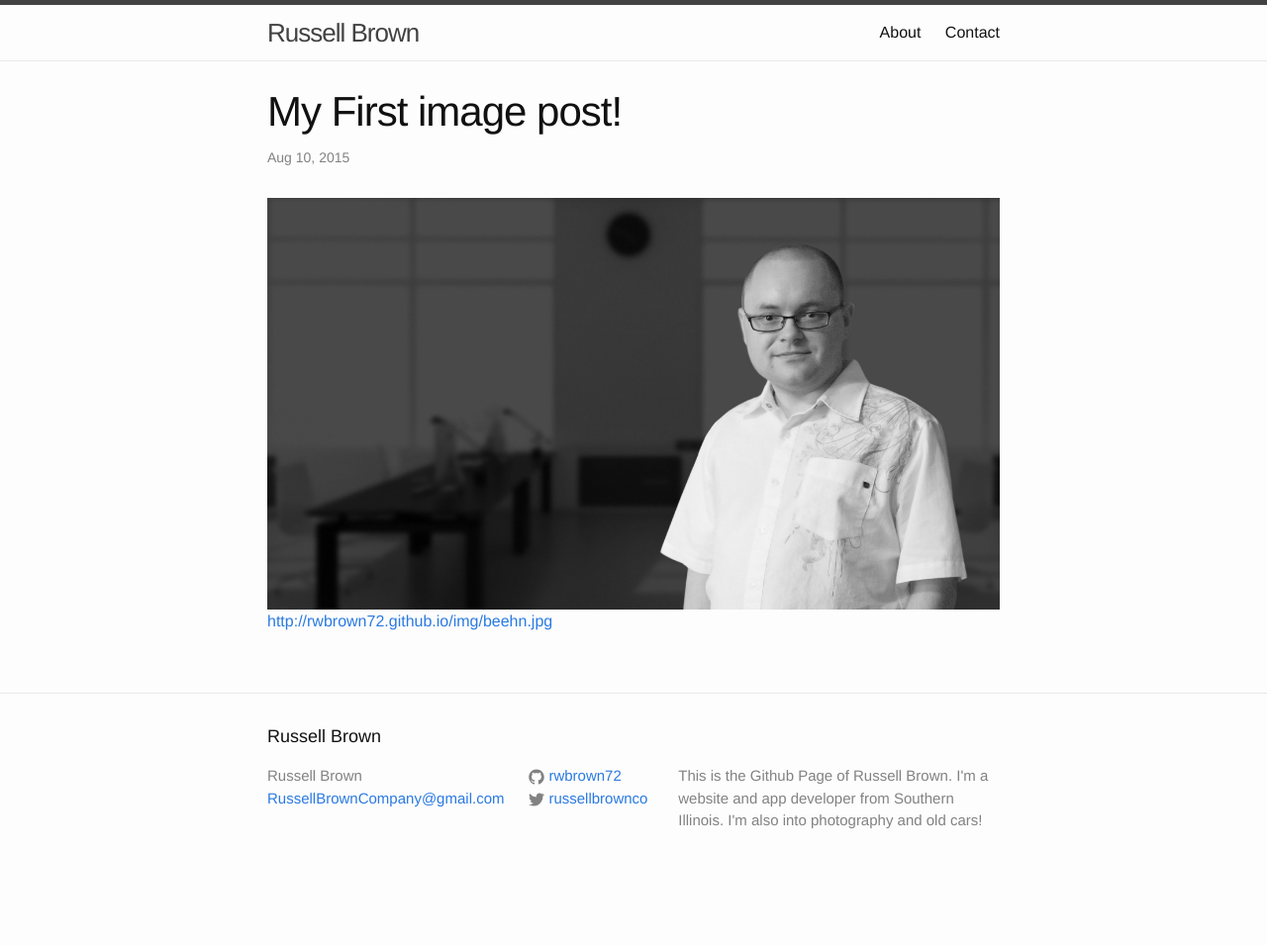
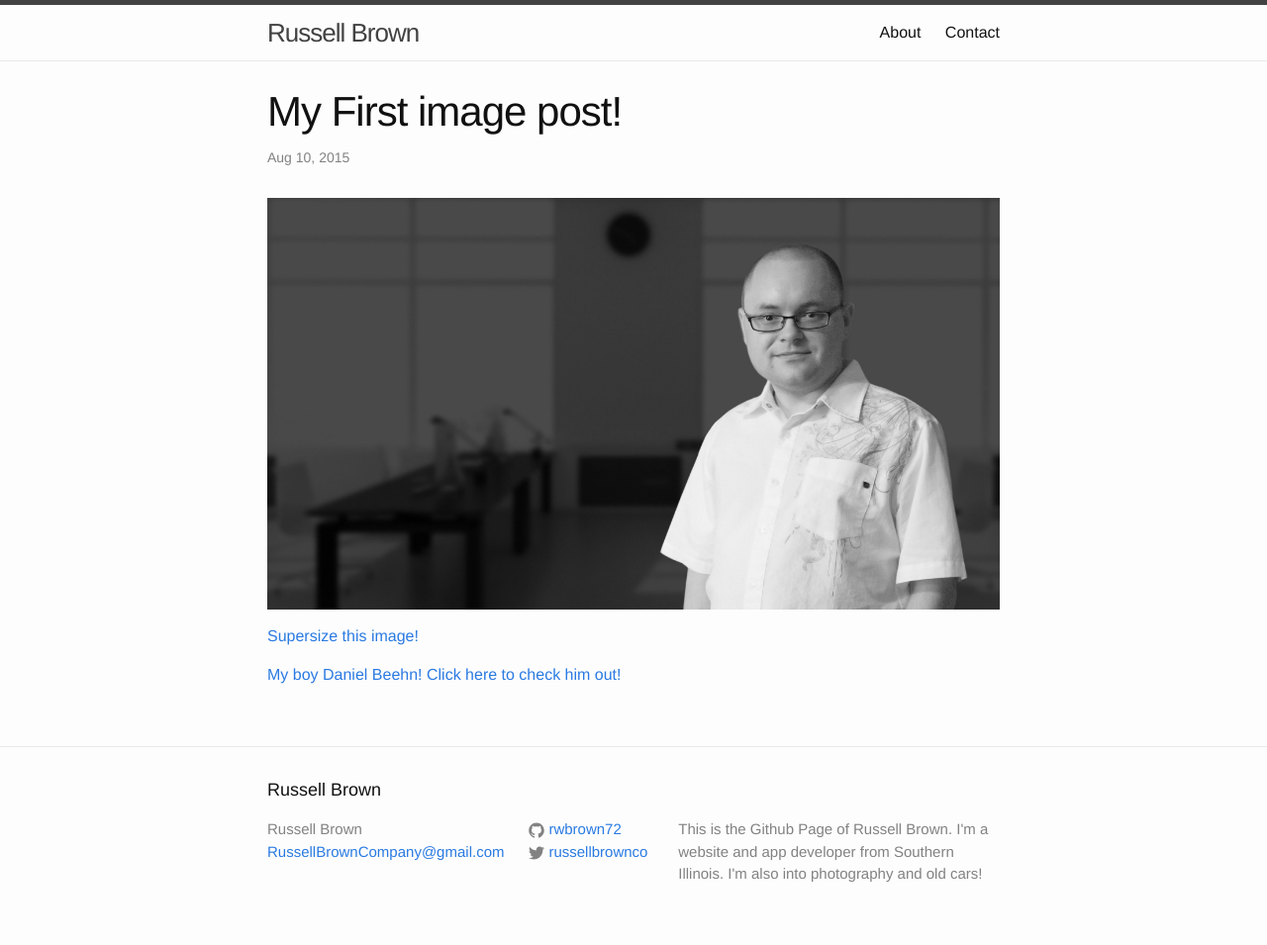
Before and after one commit to rwbrown72/rwbrown72.github.io, a Jekyll site: the page built from _posts/2015-08-10-image.md, in a window 1280 px wide. Shown: the whole page at 99% size. Built offline with Jekyll 4.4.1, drawn with Linux system fonts in a browser that asks for light colours; before the commit the page ends 901 px from its top, so only the background shows below that.

Commit message:
added post about DB

```diff
--- a/_posts/2015-08-10-image.md
+++ b/_posts/2015-08-10-image.md
@@ -5,5 +5,10 @@ date:   2015-08-10
 categories: image
 ---
 
+
 ![DB](/img/beehn.jpg)
-[{{ site.url }}/img/beehn.jpg]({{ site.url }}/img/beehn.jpg)
+
+[Supersize this image!]({{ site.url }}/img/beehn.jpg)
+
+
+[My boy Daniel Beehn! Click here to check him out!](http://www.beehn.net/)
```
